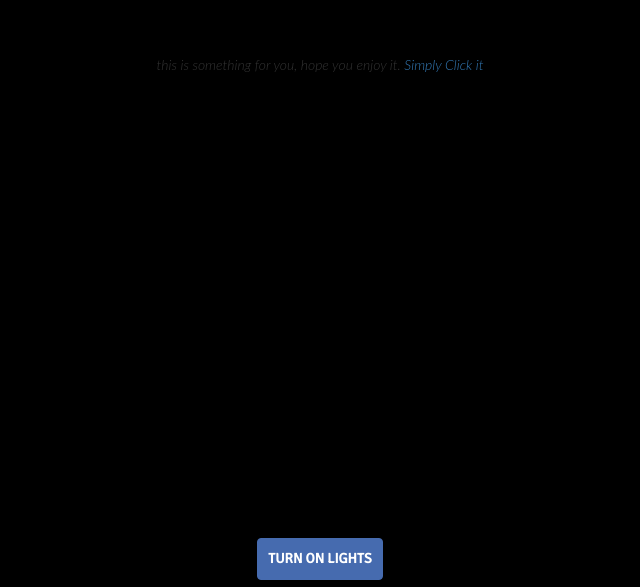
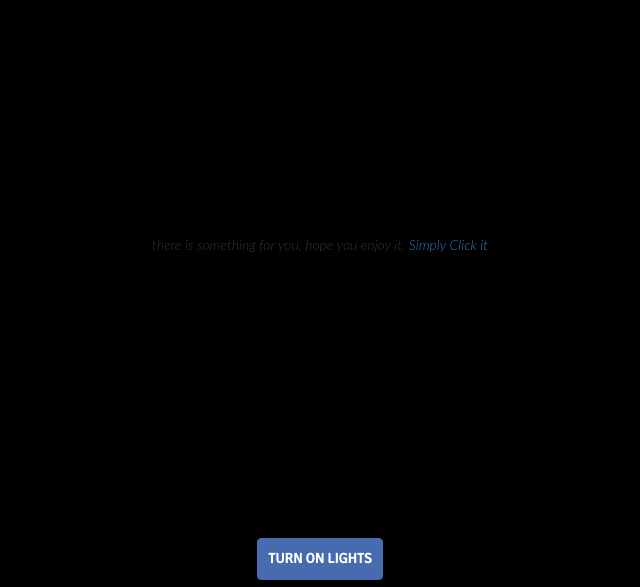
Before and after one commit to dinda263/HBDbocil, a website: page index.html in a window 1280 px wide. Shown: the part 213-800 px from the top of the page, without its empty margins (320-960 px from the left). Drawn offline with nearby package versions, Linux system fonts and the light colour scheme.

Commit message:
Update index.html

```diff
--- a/index.html
+++ b/index.html
@@ -173,8 +173,16 @@
 			<div class="col-md-2">
 			</div> -->
 		</div>
-
-			<p> this is something for you, hope you enjoy it.
+		<br/>
+		<br/>
+		<br/>
+		<br/>
+		<br/>
+		<br/>
+		<br/>
+		<br/>
+		<br/>
+			<p> there is something for you, hope you enjoy it.
 					<a href="https://kodanshacomics.com/series/to-your-eternity/">Simply Click it</a></p>
 	</div>
 </body>
```
